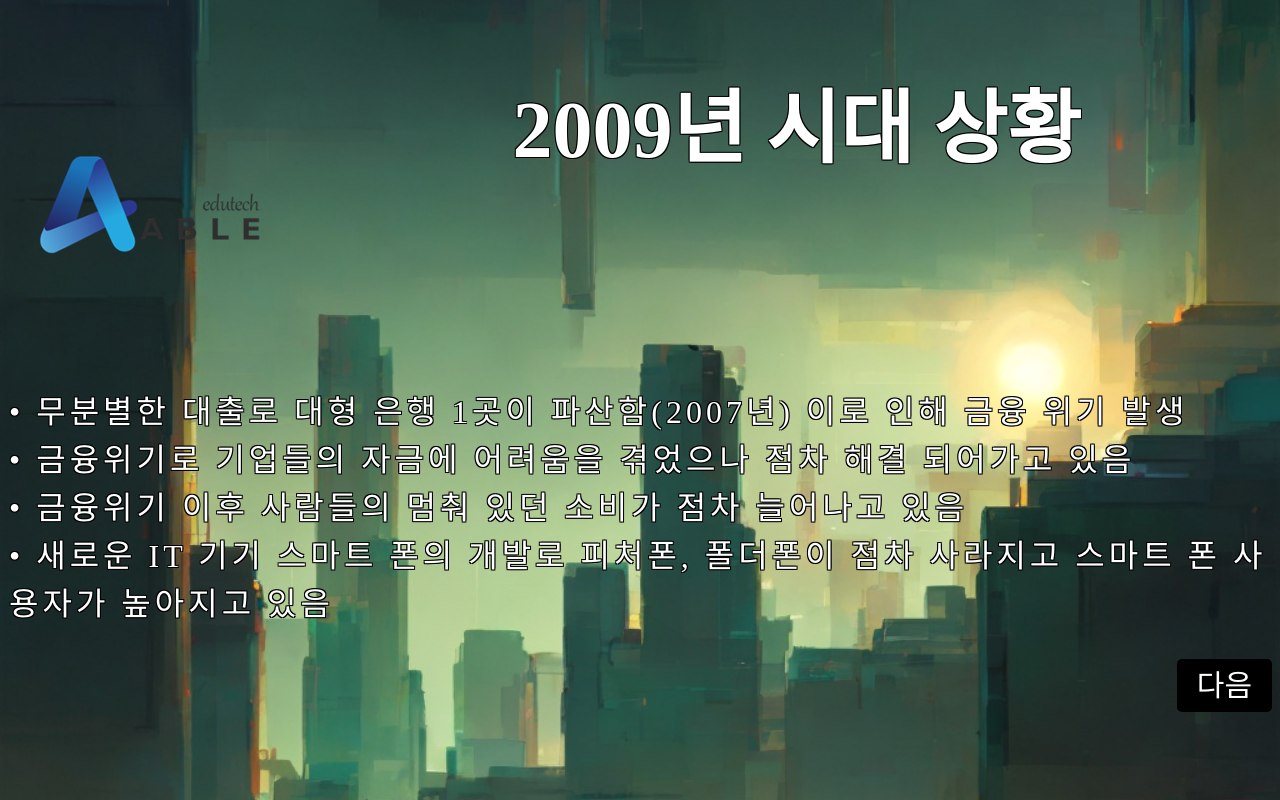
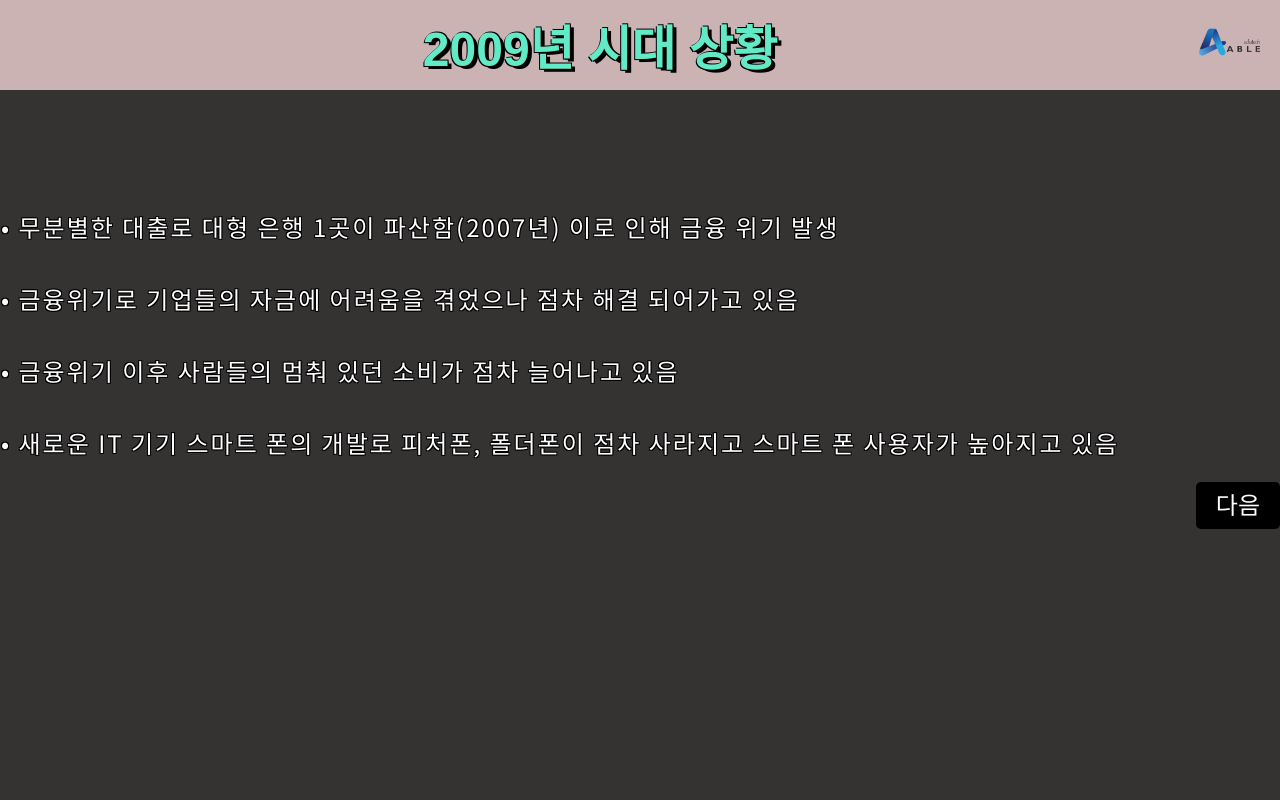
Before and after one commit to able-sangD/able-stock-game_a, a plain HTML site: page index8.html in a window 1280 px wide. Drawn offline with Linux system fonts and the light colour scheme; a web font is replaced by a local one.

Commit message:
Update index8.html

```diff
--- a/index8.html
+++ b/index8.html
@@ -4,54 +4,74 @@
 
 
         <title>2009 시대 상황</title>
-        <div>
+        <link rel="preconnect" href="https://fonts.googleapis.com">
+    <link rel="preconnect" href="https://fonts.gstatic.com" crossorigin>
+    <link href="https://fonts.googleapis.com/css2?family=Gaegu&family=Gugi&family=Noto+Sans+KR&display=swap" rel="stylesheet">
     <img src="에이블 로고.png" alt="에이블">
-          </div>
           <style>
             body {
-      background-image: url("2009.png"); /* 이미지 파일 경로 */
-      background-size: cover; /* 배경 이미지 크기 설정 */
+                background-color: rgb(53, 50, 50);
+                margin: 0;
+                padding: 0;
+                font-family: 'Noto Sans KR', sans-serif;
             }
+
             img {
-        float: left;
+                float: right;
+                width: 90px;
+                height: 90px;
             }
+
             h1 {
-            color : white;
+                font-family: 'Gugi', sans-serif;
+                color: #62e9c5;
                 text-align: center;
-            font-size: 5em;
-            text-shadow: -1px -1px 0 black, 1px -1px 0 black, -1px 1px 0 black, 1px 1px 0 black; /* 테두리 스타일 */
-            padding: 10px; /* 글자와 테두리 간격 */
+                font-size: 3em;
+                text-shadow: 4px 3px 0 black, 1px -1px 0 black, -1px 1px 0 black, 1px 1px 0 black;
+                padding: 10px;
+                background-color: #cbb3b3;
+                margin: 0;
             }
+
             p {
-            color : white;
-            text-align : left;
-            font-size: 2em;
-            text-shadow: -1px -1px 0 black, 1px -1px 0 black, -1px 1px 0 black, 1px 1px 0 black; /* 테두리 스타일 */
+                color: white;
+                text-align: left;
+                font-size: 1.5em;
+                text-shadow: -1px -1px 0 black, 1px -1px 0 black, -1px 1px 0 black, 1px 1px 0 black;
                 padding: 1px;
-            letter-spacing: 4px;  /*자간*/
-            line-height: 1.5;  /*행간*/
+                letter-spacing: 2px;
+                line-height: 1.5;
+                margin-top: 10px;
+            }
 
+            .button-container {
+                text-align: right;
+                margin-top: 20px;
+            }
+
+            input[type="text"] {
+                font-family: 'Gaegu', sans-serif;
+                text-align: center;
+                font-size: 1.5em;
+                margin: 10px;
+                padding: 10px;
             }
 
             .next-page-btn {
-  background-color: #000000; /* 배경색 */
-  color: #fff; /* 글자색 */
-  border: none; /* 테두리 없애기 */
-  border-radius: 5px; /* 둥근 테두리 만들기 */
-  padding: 10px 20px; /* 버튼 내부 여백 */
-  font-size: 30px; /* 폰트 크기 */
-  cursor: pointer; /* 마우스 포인터 모양 변경 */
-  transition: all 0.3s ease; /* 호버 효과를 위한 애니메이션 속성 */
+              font-family: 'Gaegu', sans-serif;
+                background-color: #000000;
+                color: #fff;
+                border: none;
+                border-radius: 5px;
+                padding: 10px 20px;
+                font-size: 1.5em;
+                cursor: pointer;
+                transition: all 0.3s ease;
                 text-decoration: none;
             }
 
             .next-page-btn:hover {
-  background-color: #0069d9; /* 호버시 배경색 변경 */
-  color: #fff; /* 호버시 글자색 변경 */
-}
-.button-container {
-      text-align: right;
-      margin-top: 20px;
+                background-color: #0069d9;
             }
         </style>
     </head>
@@ -63,9 +83,9 @@
                 <br>
                 <br>
                 <br>    • 무분별한 대출로 대형 은행 1곳이 파산함(2007년) 이로 인해 금융 위기 발생
-            <br> • 금융위기로 기업들의 자금에 어려움을 겪었으나 점차 해결 되어가고 있음
-            <br> • 금융위기 이후 사람들의 멈춰 있던 소비가 점차 늘어나고 있음
-            <br> • 새로운 IT 기기 스마트 폰의 개발로 피처폰, 폴더폰이 점차 사라지고 스마트 폰 사용자가 높아지고 있음
+                <br><br> • 금융위기로 기업들의 자금에 어려움을 겪었으나 점차 해결 되어가고 있음
+                <br><br> • 금융위기 이후 사람들의 멈춰 있던 소비가 점차 늘어나고 있음
+                <br><br> • 새로운 IT 기기 스마트 폰의 개발로 피처폰, 폴더폰이 점차 사라지고 스마트 폰 사용자가 높아지고 있음
 
         </P>
 
```
Lines whose indentation alone changed are shown as unchanged.
